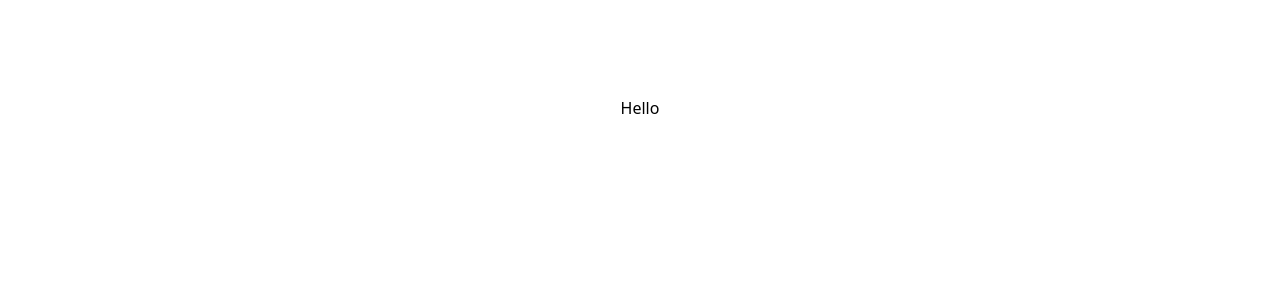
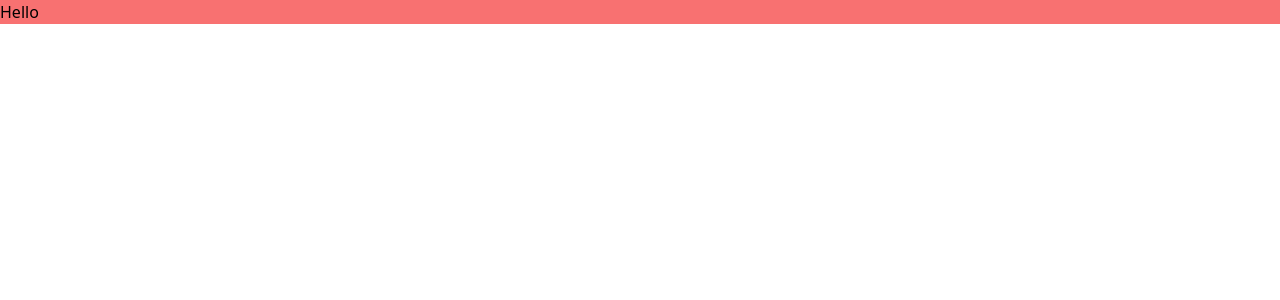
Before and after one commit to Lakshit-Chiranjiv/Wiki-Search-Website, a Next.js app: page / in a window 1280 px wide. Shown: the top 300 px of the page. Built offline with nearby package versions, Linux system fonts and the light colour scheme.

Commit message:
tailwind style test

```diff
--- a/app/page.tsx
+++ b/app/page.tsx
@@ -1,11 +1,10 @@
 import { Inter } from 'next/font/google'
-import styles from './page.module.css'
 
 const inter = Inter({ subsets: ['latin'] })
 
 export default function Home() {
   return (
-    <main className={styles.main}>
+    <main className="bg-red-400">
       Hello
     </main>
   )
```
